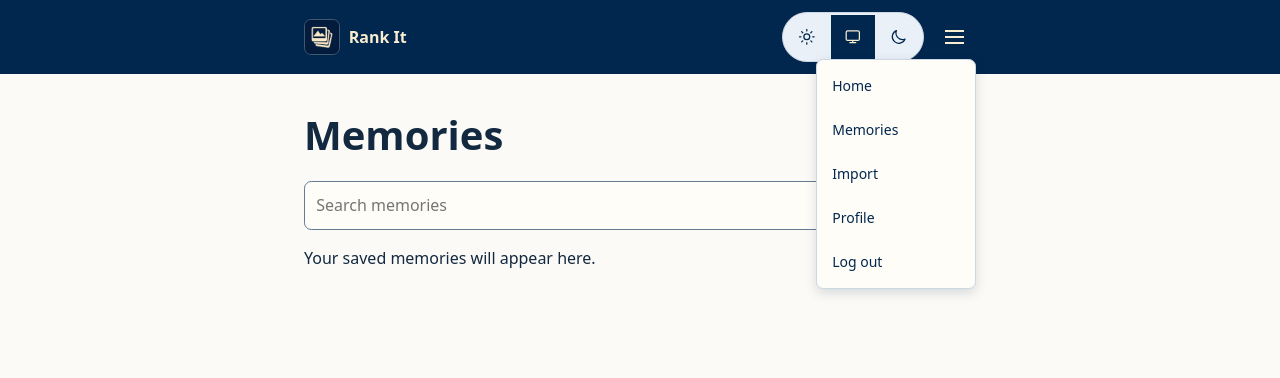
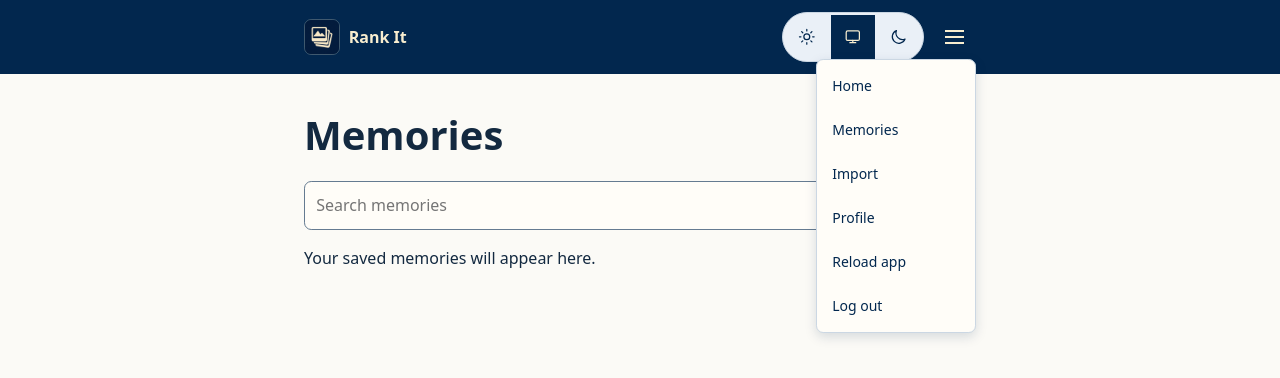
Before and after one commit to nm777/rank-it, a Laravel app: page /memories in a window 1280 px wide, after a click that opens the changed part. Shown: the top 378 px of the page. Run offline with Laravel 12, Linux system fonts and the light colour scheme; the visitor is signed in with stand-in values (Sample User, id 1); data that the repository does not hold is empty; parts of the project's set-up code (start-up, migrations or seed data) failed here and were passed over.

Commit message:
Add app reload and version the stylesheet URL

```diff
--- a/resources/views/layout.blade.php
+++ b/resources/views/layout.blade.php
@@ -6,7 +6,7 @@
     <meta name="theme-color" content="#02274e">
     <title>@yield('title') · Rank It</title>
     <script src="{{ asset('theme.js') }}"></script>
-    <link rel="stylesheet" href="{{ asset('app.css') }}">
+    <link rel="stylesheet" href="{{ asset('app.css') }}?v={{ hash_file('sha256', public_path('app.css')) }}">
     <link rel="manifest" href="{{ asset('rank-it.webmanifest') }}">
     <link rel="icon" type="image/png" sizes="192x192" href="{{ asset('rank-it-192.png') }}">
     <link rel="apple-touch-icon" sizes="180x180" href="{{ asset('rank-it-180.png') }}">
@@ -48,6 +48,7 @@
                 <a href="{{ route('imports.index') }}">Import</a>
                 <a href="{{ route('profile.show') }}">Profile</a>
                 <button type="button" id="install-app" hidden>Add to Home Screen</button>
+                <button type="button" id="reload-app">Reload app</button>
                 <form method="post" action="{{ route('logout') }}">
                     @csrf
                     <button type="submit">Log out</button>
@@ -65,6 +66,11 @@
         <script>
             const siteMenu = document.querySelector('.site-menu');
             const menuToggle = siteMenu.querySelector('summary');
+
+            document.querySelector('#reload-app').addEventListener('click', () => {
+                siteMenu.open = false;
+                window.location.reload();
+            });
 
             document.addEventListener('click', event => {
                 if (!siteMenu.contains(event.target) || event.target.closest('.site-menu a')) {
```
